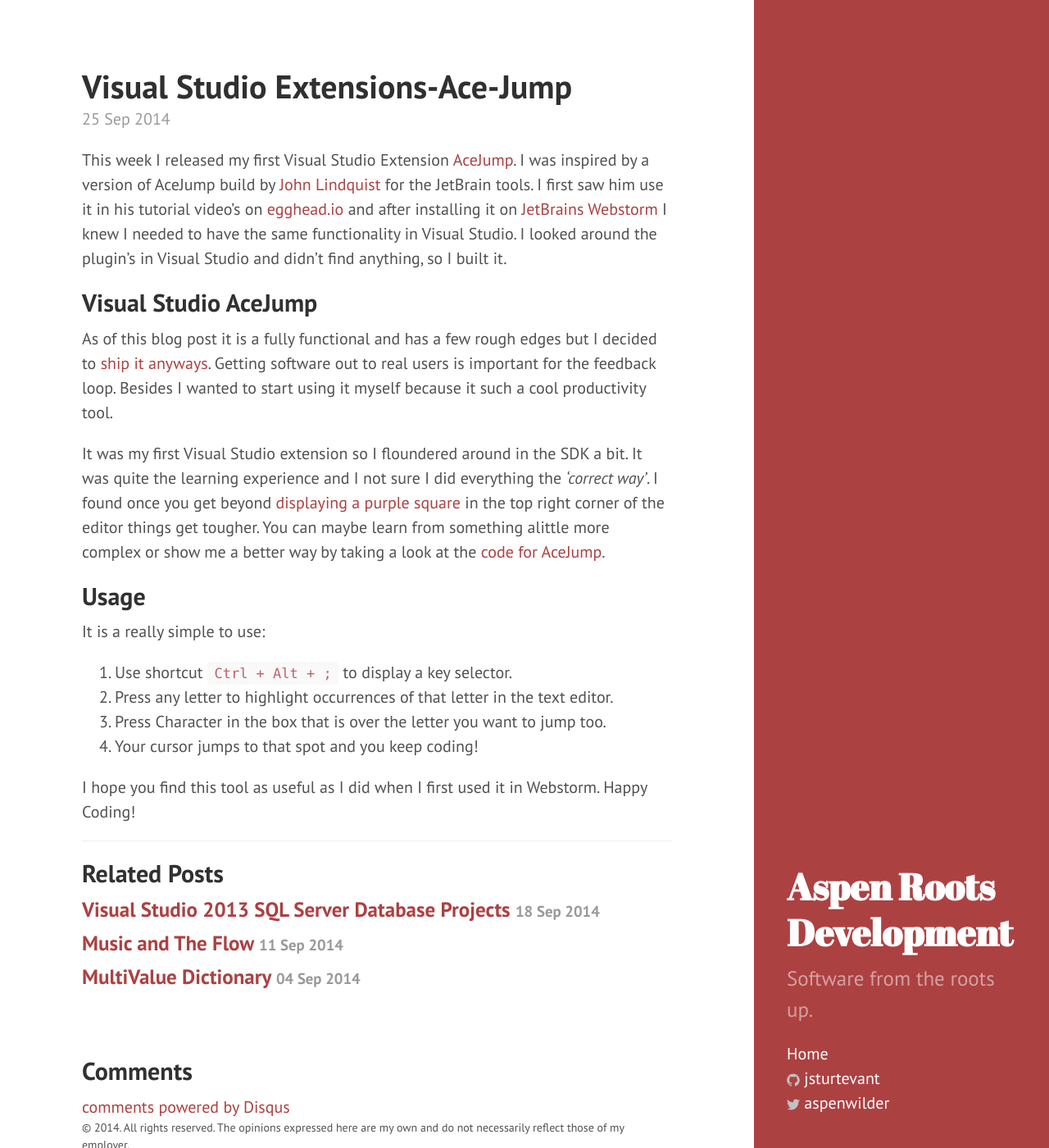
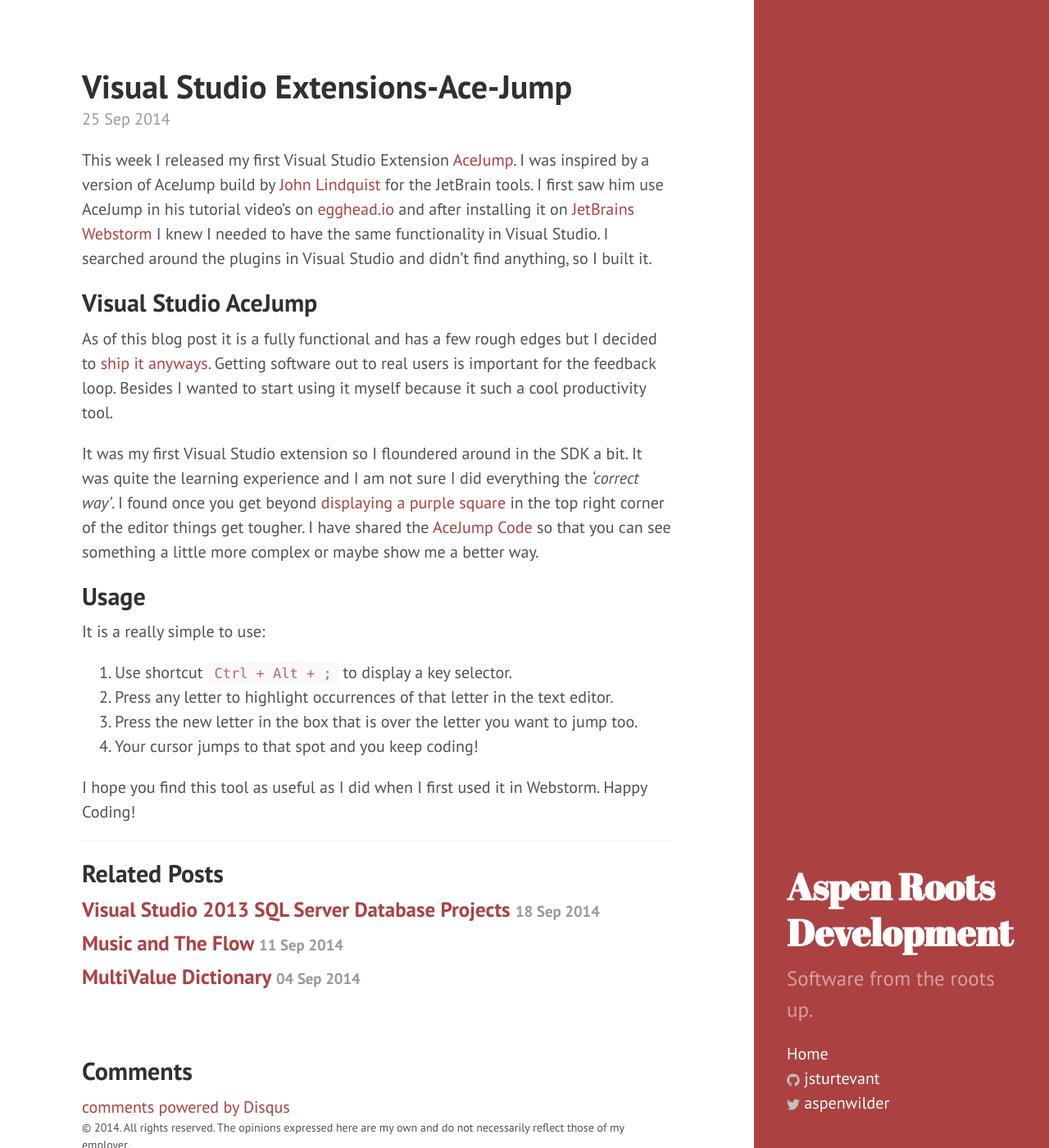
Before and after one commit to jsturtevant/jsturtevant.github.io, a Jekyll site: the page built from _posts/2014-09-25-Visual-Studio-Extensions-Ace-Jump.markdown, in a window 1280 px wide and 1400 px high. Shown: the whole window at 82% size. Built offline with Jekyll 4.4.1, drawn with Linux system fonts in a browser that asks for light colours; Markdown is read by kramdown in place of the engine named in the settings; comment, search, counter and statistics services are not loaded.

Commit message:
final draft

````diff
--- a/_posts/2014-09-25-Visual-Studio-Extensions-Ace-Jump.markdown
+++ b/_posts/2014-09-25-Visual-Studio-Extensions-Ace-Jump.markdown
@@ -5,19 +5,19 @@ date:   2014-09-25
 categories: Visual Studio
 ---
 
-This week I released my first Visual Studio Extension [AceJump](http://visualstudiogallery.msdn.microsoft.com/2d045428-ec7e-4a77-802c-5365f9ddafa2).  I was inspired by a version of AceJump build by [John Lindquist](http://plugins.jetbrains.com/plugin/7086?pr=phpStorm) for the JetBrain tools.  I first saw him use it in his tutorial video's on [egghead.io](https://egghead.io) and after installing it on [JetBrains Webstorm](http://www.jetbrains.com/webstorm/) I knew I needed to have the same functionality in Visual Studio.  I looked around the plugin's in Visual Studio and didn't find anything, so I built it.
+This week I released my first Visual Studio Extension [AceJump](http://visualstudiogallery.msdn.microsoft.com/2d045428-ec7e-4a77-802c-5365f9ddafa2).  I was inspired by a version of AceJump build by [John Lindquist](http://plugins.jetbrains.com/plugin/7086?pr=phpStorm) for the JetBrain tools.  I first saw him use AceJump in his tutorial video's on [egghead.io](https://egghead.io) and after installing it on [JetBrains Webstorm](http://www.jetbrains.com/webstorm/) I knew I needed to have the same functionality in Visual Studio.  I searched around the plugins in Visual Studio and didn't find anything, so I built it.
 
 ## Visual Studio AceJump
 As of this blog post it is a fully functional and has a few rough edges but  I decided to [ship it anyways](http://blog.codinghorror.com/version-1-sucks-but-ship-it-anyway/).  Getting software out to real users is important for the feedback loop.  Besides I wanted to start using it myself because it such a cool productivity tool.
 
-It was my first Visual Studio extension so I floundered around in the SDK a bit.  It was quite the learning experience and I not sure I did everything the *'correct way'*.  I found once you get beyond [displaying a purple square](http://msdn.microsoft.com/en-us/library/dd885474.aspx) in the top right corner of the editor things get tougher.  You can maybe learn from something alittle more complex or show me a better way by taking a look at the [code for AceJump](https://github.com/jsturtevant/ace-jump).
+It was my first Visual Studio extension so I floundered around in the SDK a bit.  It was quite the learning experience and I am not sure I did everything the *'correct way'*.  I found once you get beyond [displaying a purple square](http://msdn.microsoft.com/en-us/library/dd885474.aspx) in the top right corner of the editor things get tougher.  I have shared the [AceJump Code](https://github.com/jsturtevant/ace-jump) so that you can see something a little more complex or maybe show me a better way.
 
 ## Usage
 It is a really simple to use:
 
 1. Use shortcut ```Ctrl + Alt + ;``` to display a key selector.
 2. Press any letter to highlight occurrences of that letter in the text editor.
-3. Press Character in the box that is over the letter you want to jump too.
+3. Press the new letter in the box that is over the letter you want to jump too.
 4. Your cursor jumps to that spot and you keep coding!
 
 I hope you find this tool as useful as I did when I first used it in Webstorm.  Happy Coding!
````
